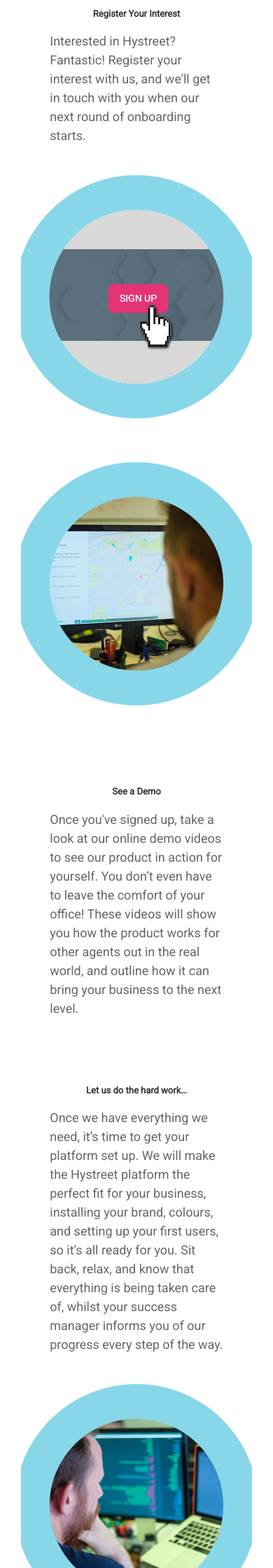
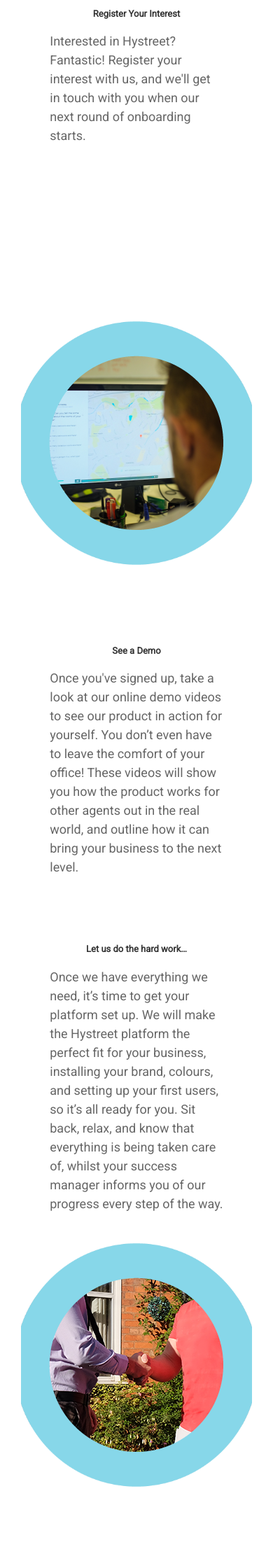
Before and after one commit to hystreet/hystreet.github.io, a Jekyll site: the page built from 2/getting-started/index.html, in a window 390 px wide. Shown: the part 512-2752 px from the top of the page at 70% size. Built offline with Jekyll 4.4.1, drawn with Linux system fonts in a browser that asks for light colours; some web fonts are replaced; a script that is not in the unit is left out.

Commit message:
removing getting started images

```diff
--- a/css/style.css
+++ b/css/style.css
@@ -1216,10 +1216,14 @@
 .getting-started__wrap:after {
 	display: none;
 }
+.getting-started__wrap {
+	display: none;
+}
 
 .getting-started__wrap-right:after {
 	display: none;
 }
+
 }
 
 .fb-columns {
```
